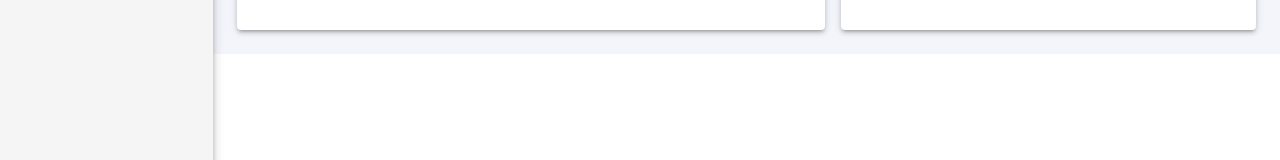
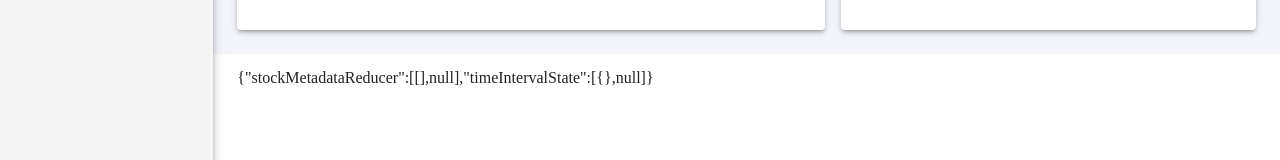
Before and after one commit to gabrielrangel/xqstock-app, a React (Create React App) app: page / in a window 1280 px wide. Shown: the part 319-479 px from the top of the page. Built offline with nearby package versions, Linux system fonts and the light colour scheme; no server answers.

Commit message:
feat(13-criar-grá…no-dashboard): criado o componente do grafico

```diff
--- a/package.json
+++ b/package.json
@@ -23,6 +23,7 @@
     "@types/react": "^18.0.9",
     "@types/react-dom": "^18.0.3",
     "date-fns": "^2.28.0",
+    "echarts-for-react": "^3.0.2",
     "react": "^18.1.0",
     "react-dom": "^18.1.0",
     "react-router-dom": "^6.3.0",
--- /dev/null
+++ b/src/Components/Dashboard/LineChart/index.tsx
@@ -0,0 +1,10 @@
+import Container from "@mui/material/Container";
+import { FunctionComponent } from "react";
+import useDashboardContext from "../../../Hooks/useDashboardContext";
+
+export const DashboardLineChart: FunctionComponent = () => {
+  const context = useDashboardContext();
+  return <Container maxWidth="lg">{JSON.stringify(context)}</Container>;
+};
+
+export default DashboardLineChart;
--- a/src/Components/Dashboard/index.ts
+++ b/src/Components/Dashboard/index.ts
@@ -2,5 +2,6 @@ export * from "./DateIntervalFilter";
 export * from "./FilterCard";
 export * from "./FilterGroup";
 export * from "./IndexMetadataFilter";
+export * from "./LineChart";
 export * from "./MetadataAutoComplete";
 export * from "./StockMetadataFilter";
--- a/src/Templates/Dashboard.tsx
+++ b/src/Templates/Dashboard.tsx
@@ -2,6 +2,7 @@ import { FunctionComponent } from "react";
 
 import {
   DashboardFilterGroup,
+  DashboardLineChart,
   DateIntervalFilter,
   StockMetadataFilter,
 } from "src/Components/Dashboard";
@@ -15,6 +16,7 @@ export const Dashboard: FunctionComponent = () => (
         <StockMetadataFilter />
         <DateIntervalFilter />
       </DashboardFilterGroup>
+      <DashboardLineChart />
     </Stack>
   </DashboardContextProvider>
 );
```
Also changed, not shown: src/Components/Dashboard/LineChart/styles.ts (added, +11 -0 lines), 1 other file (tests, documents, lock files or other folders).
